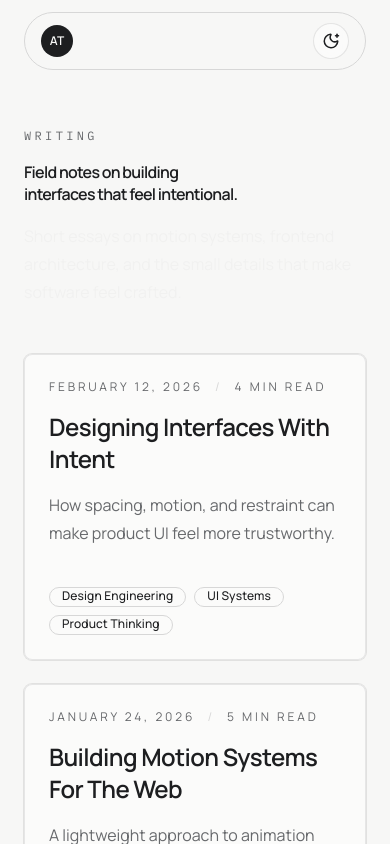
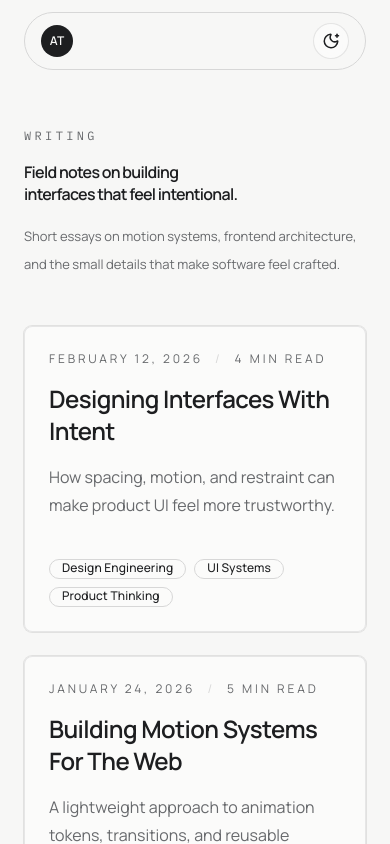
Before and after one commit to ryvvern/personal_portfolio, a Next.js app: page /blog in a window 390 px wide. Shown: the top 844 px of the page. Built offline with nearby package versions, Linux system fonts and the light colour scheme.

Commit message:
fix(ui): remove scroll reveal animation leaving text at partial opacity

```diff
--- a/app/blog/[slug]/page.tsx
+++ b/app/blog/[slug]/page.tsx
@@ -2,7 +2,6 @@ import type { Metadata } from "next";
 import Link from "next/link";
 import { notFound } from "next/navigation";
 
-import { Reveal } from "@/components/reveal";
 import { Badge } from "@/components/ui/badge";
 import { getAllPosts, getPostBySlug, formatDate } from "@/lib/blog";
 
@@ -49,8 +48,7 @@ export default async function BlogPostPage({ params }: BlogPostPageProps) {
 
   return (
     <main className="container-shell section-space pt-32">
-      <Reveal>
-        <div className="mx-auto max-w-3xl">
+      <div className="mx-auto max-w-3xl">
           <Link
             href="/blog"
             className="inline-flex items-center gap-2 text-sm text-muted-foreground transition-colors hover:text-foreground"
@@ -85,8 +83,7 @@ export default async function BlogPostPage({ params }: BlogPostPageProps) {
           <article className="prose prose-neutral mt-12 max-w-none dark:prose-invert">
             {post.content}
           </article>
-        </div>
-      </Reveal>
+      </div>
     </main>
   );
 }
--- a/app/blog/page.tsx
+++ b/app/blog/page.tsx
@@ -1,7 +1,6 @@
 import type { Metadata } from "next";
 import Link from "next/link";
 
-import { Reveal } from "@/components/reveal";
 import { SectionHeading } from "@/components/section-heading";
 import { Badge } from "@/components/ui/badge";
 import { Card, CardContent, CardHeader, CardTitle } from "@/components/ui/card";
@@ -46,18 +45,14 @@ export default async function BlogIndexPage() {
 
   return (
     <main className="container-shell section-space pt-32">
-      <Reveal>
-        <SectionHeading
-          eyebrow="Writing"
-          title="Field notes on building interfaces that feel intentional."
-          description="Short essays on motion systems, frontend architecture, and the small details that make software feel crafted."
-        />
-      </Reveal>
+      <SectionHeading
+        eyebrow="Writing"
+        title="Field notes on building interfaces that feel intentional."
+        description="Short essays on motion systems, frontend architecture, and the small details that make software feel crafted."
+      />
       <div className="mt-12 grid gap-6">
-        {posts.map((post, index) => (
-          <Reveal key={post.slug} delay={index * 0.08}>
-            <BlogCard post={post} />
-          </Reveal>
+        {posts.map((post) => (
+          <BlogCard key={post.slug} post={post} />
         ))}
       </div>
     </main>
--- a/app/template.tsx
+++ b/app/template.tsx
@@ -1,23 +1,7 @@
-"use client";
-
-import { motion } from "framer-motion";
-import { usePathname } from "next/navigation";
-
 export default function Template({
   children,
 }: {
   children: React.ReactNode;
 }) {
-  const pathname = usePathname();
-
-  return (
-    <motion.div
-      key={pathname}
-      initial={{ opacity: 0, y: 18 }}
-      animate={{ opacity: 1, y: 0 }}
-      transition={{ duration: 0.45, ease: [0.22, 1, 0.36, 1] }}
-    >
-      {children}
-    </motion.div>
-  );
+  return <>{children}</>;
 }
--- a/components/contact-form.tsx
+++ b/components/contact-form.tsx
@@ -77,7 +77,7 @@ export function ContactForm() {
         required
       />
       <div className="flex flex-col gap-3 sm:flex-row sm:items-center sm:justify-between">
-        <p className="text-secondary leading-6 text-muted-foreground">
+        <p className="text-supporting leading-6 text-muted-foreground">
           The form opens your default mail client to send directly to{" "}
           <span className="text-foreground">{siteConfig.email}</span>.
         </p>
--- a/components/contact-section.tsx
+++ b/components/contact-section.tsx
@@ -2,7 +2,6 @@ import Link from "next/link";
 import { ArrowUpRight, Github, Linkedin, Twitter } from "lucide-react";
 
 import { ContactForm } from "@/components/contact-form";
-import { Reveal } from "@/components/reveal";
 import { SectionHeading } from "@/components/section-heading";
 import { siteConfig } from "@/lib/site-config";
 
@@ -16,15 +15,12 @@ export function ContactSection() {
   return (
     <section id="contact" className="container-shell section-space border-t border-border">
       <div className="glass-panel rounded-[1.75rem] p-6 md:p-8">
-        <Reveal>
         <SectionHeading
           eyebrow="Contact Me"
           title="Let&apos;s build something clean and useful."
           description="If you have a product idea, freelance opportunity, or frontend role in mind, feel free to reach out."
         />
-        </Reveal>
         <div className="mt-10 grid gap-8 lg:grid-cols-[0.9fr_1.1fr]">
-          <Reveal delay={0.05}>
           <div className="space-y-6">
             <div className="p-5">
               <p className="font-mono text-label uppercase tracking-[0.24em] text-muted-foreground">
@@ -37,7 +33,7 @@ export function ContactSection() {
                 >
                   {siteConfig.email}
                 </Link>
-                  <p className="text-secondary leading-6 text-muted-foreground">
+                <p className="text-supporting leading-6 text-muted-foreground">
                   Based in India, collaborating remotely across product, design,
                   and engineering teams.
                 </p>
@@ -65,12 +61,9 @@ export function ContactSection() {
               })}
             </div>
           </div>
-          </Reveal>
-          <Reveal delay={0.1}>
           <div className="p-5 md:p-6">
             <ContactForm />
           </div>
-          </Reveal>
         </div>
       </div>
     </section>
--- a/components/projects-section.tsx
+++ b/components/projects-section.tsx
@@ -2,7 +2,6 @@ import Image from "next/image";
 import Link from "next/link";
 import { ArrowUpRight, Github } from "lucide-react";
 
-import { Reveal } from "@/components/reveal";
 import { SectionHeading } from "@/components/section-heading";
 import { Badge } from "@/components/ui/badge";
 import {
@@ -17,17 +16,14 @@ import { siteConfig } from "@/lib/site-config";
 export function ProjectsSection() {
   return (
     <section id="projects" className="container-shell section-space border-t border-border">
-      <Reveal>
       <SectionHeading
         eyebrow="Projects"
         title="Selected projects that reflect how I build."
         description="A small selection of frontend and product-focused work with an emphasis on clean implementation, strong interface structure, and thoughtful presentation."
       />
-      </Reveal>
       <div className="mt-10 grid gap-5 lg:grid-cols-2 xl:grid-cols-3">
-        {siteConfig.projects.map((project, index) => (
-          <Reveal key={project.title} delay={index * 0.08}>
-            <Card className="glass-panel group h-full bg-transparent ring-0 py-0">
+        {siteConfig.projects.map((project) => (
+          <Card key={project.title} className="glass-panel group h-full bg-transparent ring-0 py-0">
             <div className="overflow-hidden border-b border-border">
               <Image
                 src={project.image}
@@ -47,7 +43,7 @@ export function ProjectsSection() {
               <CardTitle className="text-heading tracking-tight">
                 {project.title}
               </CardTitle>
-                <p className="text-secondary leading-6 text-muted-foreground">
+              <p className="text-supporting leading-6 text-muted-foreground">
                 {project.description}
               </p>
             </CardHeader>
@@ -85,7 +81,6 @@ export function ProjectsSection() {
               </Link>
             </CardFooter>
           </Card>
-          </Reveal>
         ))}
       </div>
     </section>
--- a/components/reveal.tsx
+++ /dev/null
@@ -1,25 +0,0 @@
-"use client";
-
-import { motion } from "framer-motion";
-
-import { cn } from "@/lib/utils";
-
-type RevealProps = {
-  children: React.ReactNode;
-  className?: string;
-  delay?: number;
-};
-
-export function Reveal({ children, className, delay = 0 }: RevealProps) {
-  return (
-    <motion.div
-      className={cn(className)}
-      initial={{ opacity: 0, y: 28 }}
-      whileInView={{ opacity: 1, y: 0 }}
-      viewport={{ once: true, amount: 0.2 }}
-      transition={{ duration: 0.55, delay, ease: [0.22, 1, 0.36, 1] }}
-    >
-      {children}
-    </motion.div>
-  );
-}
--- a/components/section-heading.tsx
+++ b/components/section-heading.tsx
@@ -26,7 +26,7 @@ export function SectionHeading({
       <h2 className="text-heading font-semibold tracking-[-0.045em] text-balance">
         {title}
       </h2>
-      <p className="text-secondary leading-7 text-muted-foreground">
+      <p className="text-supporting leading-7 text-muted-foreground">
         {description}
       </p>
     </div>
--- a/components/stack-section.tsx
+++ b/components/stack-section.tsx
@@ -13,7 +13,6 @@ import {
   siTypescript,
 } from "simple-icons";
 
-import { Reveal } from "@/components/reveal";
 import { SectionHeading } from "@/components/section-heading";
 import { siteConfig } from "@/lib/site-config";
 
@@ -110,14 +109,12 @@ function StackIcon({ item }: { item: StackItem }) {
 export function StackSection() {
   return (
     <section id="stack" className="container-shell section-space border-t border-border">
-      <Reveal>
-        <SectionHeading
-          eyebrow="Stack"
-          title="Tools I use to design and build."
-          description="A focused set of tools for frontend development, design work, and AI-assisted product building."
-        />
-      </Reveal>
-      <Reveal delay={0.05} className="mt-8">
+      <SectionHeading
+        eyebrow="Stack"
+        title="Tools I use to design and build."
+        description="A focused set of tools for frontend development, design work, and AI-assisted product building."
+      />
+      <div className="mt-8">
         <div className="border border-border px-5 py-6 md:px-7">
           <div className="grid grid-cols-3 gap-x-6 gap-y-7 sm:grid-cols-4 md:grid-cols-5 lg:grid-cols-10">
             {siteConfig.stack.map((label) => (
@@ -125,7 +122,7 @@ export function StackSection() {
             ))}
           </div>
         </div>
-      </Reveal>
+      </div>
     </section>
   );
 }
--- a/lib/utils.ts
+++ b/lib/utils.ts
@@ -5,7 +5,7 @@ const twMerge = extendTailwindMerge({
   extend: {
     classGroups: {
       "font-size": [
-        { text: ["display", "heading", "body", "secondary", "label"] },
+        { text: ["display", "heading", "body", "supporting", "label"] },
       ],
     },
   },
--- a/styles/globals.css
+++ b/styles/globals.css
@@ -41,8 +41,8 @@
   --text-heading--line-height: 1.4;
   --text-body: 0.875rem;
   --text-body--line-height: 1.6;
-  --text-secondary: 0.8125rem;
-  --text-secondary--line-height: 1.5;
+  --text-supporting: 0.8125rem;
+  --text-supporting--line-height: 1.5;
   --text-label: 0.75rem;
   --text-label--line-height: 1.4;
   --text-label--letter-spacing: 0.01em;
```
Also changed, not shown: components/about-section.tsx (+5 -9 lines), 1 other file (tests, documents, lock files or other folders). Lines whose indentation alone changed are shown as unchanged.
